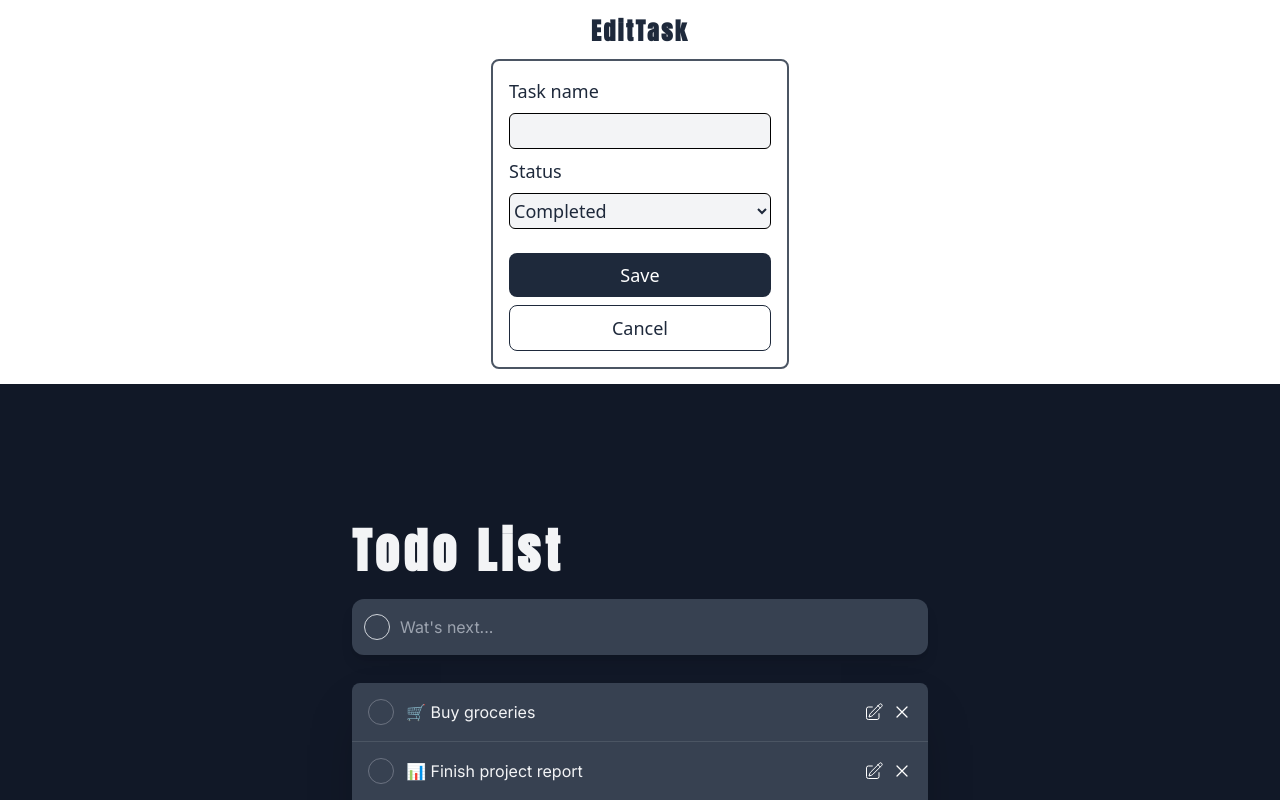
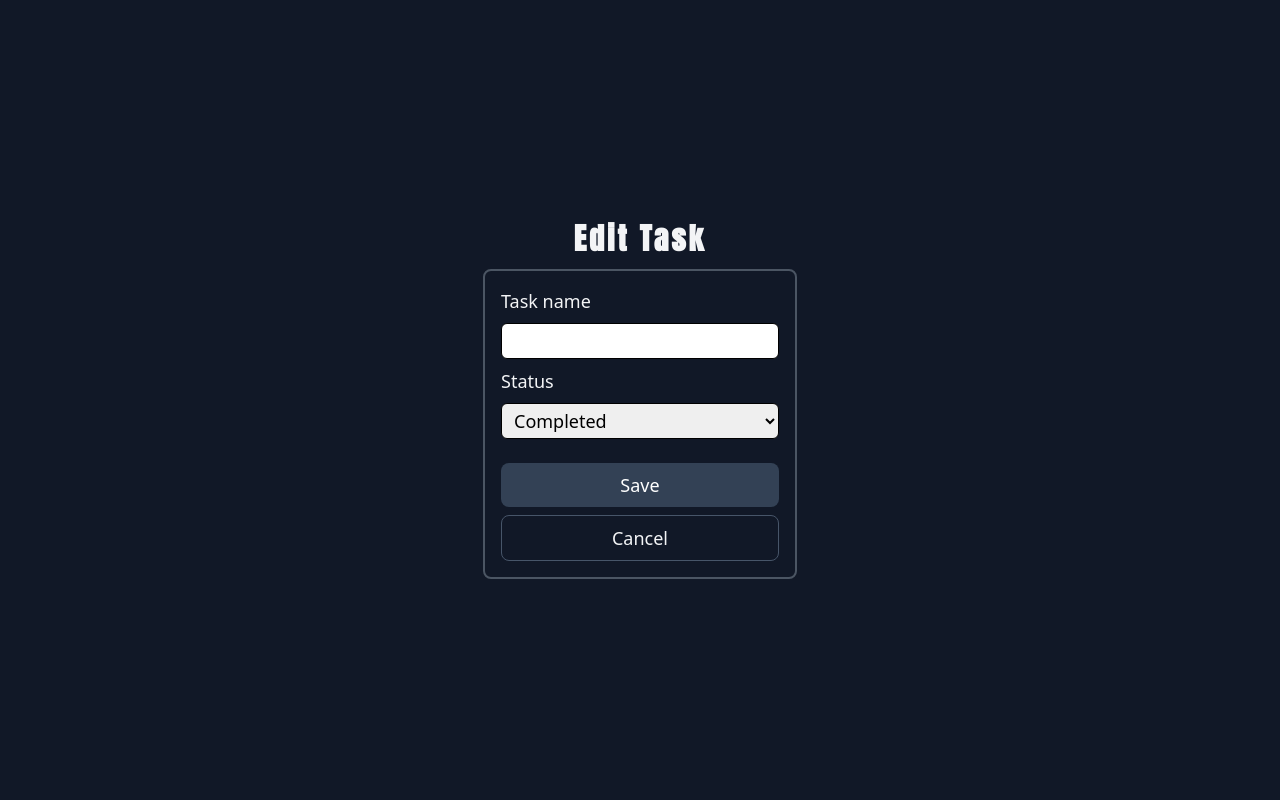
Before and after one commit to JoseluisDev24/entregable-react-bios, a React (Vite) app: page /edit-task in a window 1280 px wide. Shown: the top 800 px of the page. Built offline with nearby package versions, Linux system fonts and the light colour scheme; data requests are answered from the project's data file; the HTML template or start-up script is replaced by a standard one.

Commit message:
ui for Edit Task component

```diff
--- a/src/App.jsx
+++ b/src/App.jsx
@@ -1,4 +1,3 @@
-import "./App.css";
 import { useState, useEffect } from "react";
 import { Routes, Route, Navigate } from "react-router-dom";
 import Title from "./components/Title/Title";
@@ -6,7 +5,8 @@ import TodoForm from "./components/TodoForm/TodoForm";
 import TodoList from "./components/TodoList/TodoList";
 import TodoItem from "./components/TodoItem/TodoItem";
 import Footer from "./components/Footer/Footer";
-import EditTask from "./components/EditTask/EditTask";
+import EditTask from "./components/pages/EditTask/EditTask";
+
 function App() {
   const [tasks, setTasks] = useState([]);
 
@@ -32,12 +32,8 @@ function App() {
     setTasks(updatedList);
   };
 
-  return (
-    <>
-      <Routes>
-        <Route path="*" element={<Navigate to="/" />} />
-        <Route path="edit-task" element={<EditTask tasks={tasks} />} />
-      </Routes>
+  const Home = () => {
+    return (
       <div className="bg-gray-900 min-h-screen h-full text-gray-100 flex items-center justify-center py-20 px-5 font-inter">
         <div className="container flex flex-col max-w-xl">
           <Title />
@@ -55,7 +51,17 @@ function App() {
           <Footer tasks={tasks} setTasks={setTasks} />
         </div>
       </div>
-    </>
+    );
+  };
+
+  return (
+    <Routes>
+      <Route path="*" element={<Navigate to="/" />} />
+
+      <Route path="/" element={<Home />} />
+
+      <Route path="/edit-task" element={<EditTask tasks={tasks} />} />
+    </Routes>
   );
 }
 
--- a/src/components/EditTask/EditTask.jsx
+++ /dev/null
@@ -1,41 +0,0 @@
-import React from "react";
-
-function EditTask({ tasks }) {
-  return (
-    <div className="flex flex-col items-center justify-center h-96 text-lg gap-3">
-      <h1 className="text-2xl text-slate-800 font-anton font-bold tracking-widest">
-        EditTask
-      </h1>
-      <form
-        action=""
-        className="flex flex-col border-2 border-solid border-gray-600 p-4 rounded-lg text-slate-800 font-medium gap-2"
-      >
-        <label htmlFor="">Task name</label>
-        <input
-          type="text"
-          className=" bg-gray-100 rounded-md h-9 border-solid border border-black cursor-pointer hover:bg-slate-500"
-        />
-        <label htmlFor="">Status</label>
-        <select
-          name=""
-          id=""
-          className="mb-4 bg-gray-100 rounded-md h-9 border-solid border border-black"
-        >
-          <option value="completed">Completed</option>
-          <option value="incomplete">Incomplete</option>
-        </select>
-        <button
-          type="submit"
-          className="bg-slate-800 rounded-lg p-2 text-white cursor-pointer hover:bg-slate-500"
-        >
-          Save
-        </button>
-        <button className="border border-solid border-slate-800 rounded-lg p-2 cursor-pointer hover:bg-slate-200">
-          Cancel
-        </button>
-      </form>
-    </div>
-  );
-}
-
-export default EditTask;
--- a/src/components/TodoItem/TodoItem.jsx
+++ b/src/components/TodoItem/TodoItem.jsx
@@ -1,5 +1,5 @@
 import React from "react";
-import { Link } from "react-router-dom";
+import { Link, Routes, Route } from "react-router-dom";
 
 function TodoItem({ task, setTasks, handleSetCompleted }) {
   const handleDeleteTask = async (id) => {
@@ -38,9 +38,10 @@ function TodoItem({ task, setTasks, handleSetCompleted }) {
           {task.name}
         </p>
       </div>
-      <link></link>
       <div className="flex items-center gap-2">
-        <Link to={`/edit-task/`}>
+
+
+        <Link to={`edit-task`}>
           <img
             className="h-5 w-5 cursor-pointer transition-all duration-300 ease-in"
             src="edit.svg"
--- /dev/null
+++ b/src/components/pages/EditTask/EditTask.jsx
@@ -0,0 +1,44 @@
+import React from "react";
+import { Link } from "react-router-dom";
+
+function EditTask({ tasks }) {
+  return (
+    <div className="bg-gray-900 min-h-screen h-full text-gray-100 flex items-center justify-center">
+      <div className="flex flex-col items-center justify-center h-96 text-lg gap-3">
+        <h1 className="text-3xl font-anton font-bold tracking-widest">
+          Edit Task
+        </h1>
+        <form className="flex flex-col border-2 border-solid border-gray-600 p-4 rounded-lg font-medium gap-2">
+          <label htmlFor="taskName">Task name</label>
+          <input
+            id="taskName"
+            type="text"
+            className="rounded-md h-9 border-solid border border-black cursor-text text-black px-2"
+          />
+          <label htmlFor="taskStatus">Status</label>
+          <select
+            id="taskStatus"
+            className="mb-4 rounded-md h-9 border-solid border border-black text-black px-2"
+          >
+            <option value="completed">Completed</option>
+            <option value="incomplete">Incomplete</option>
+          </select>
+          <button
+            type="submit"
+            className="bg-slate-700 rounded-lg p-2 text-white text-center cursor-pointer hover:bg-slate-600"
+          >
+            Save
+          </button>
+          <Link
+            to="/"
+            className="border border-solid border-slate-600 rounded-lg p-2 cursor-pointer hover:bg-slate-600 text-center"
+          >
+            Cancel
+          </Link>
+        </form>
+      </div>
+    </div>
+  );
+}
+
+export default EditTask;
```
Also changed, not shown: src/App.css (deleted).
